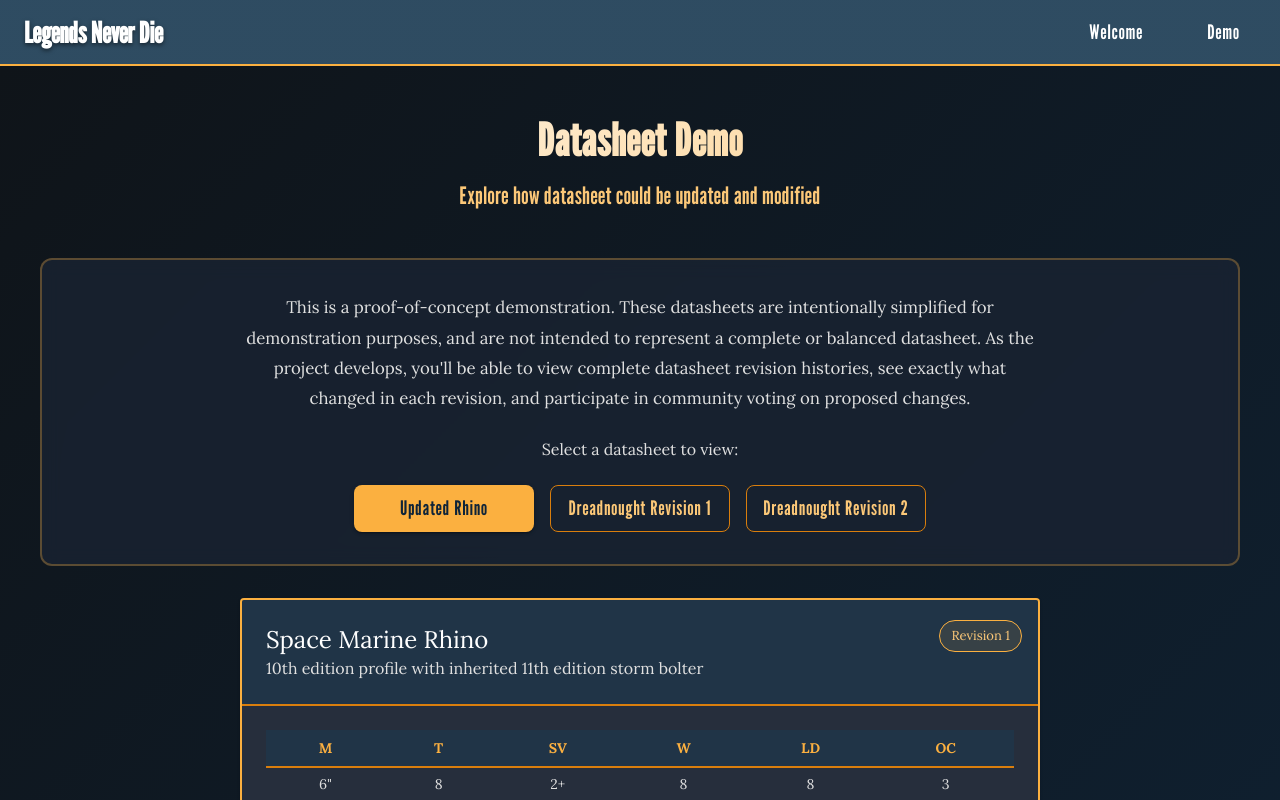
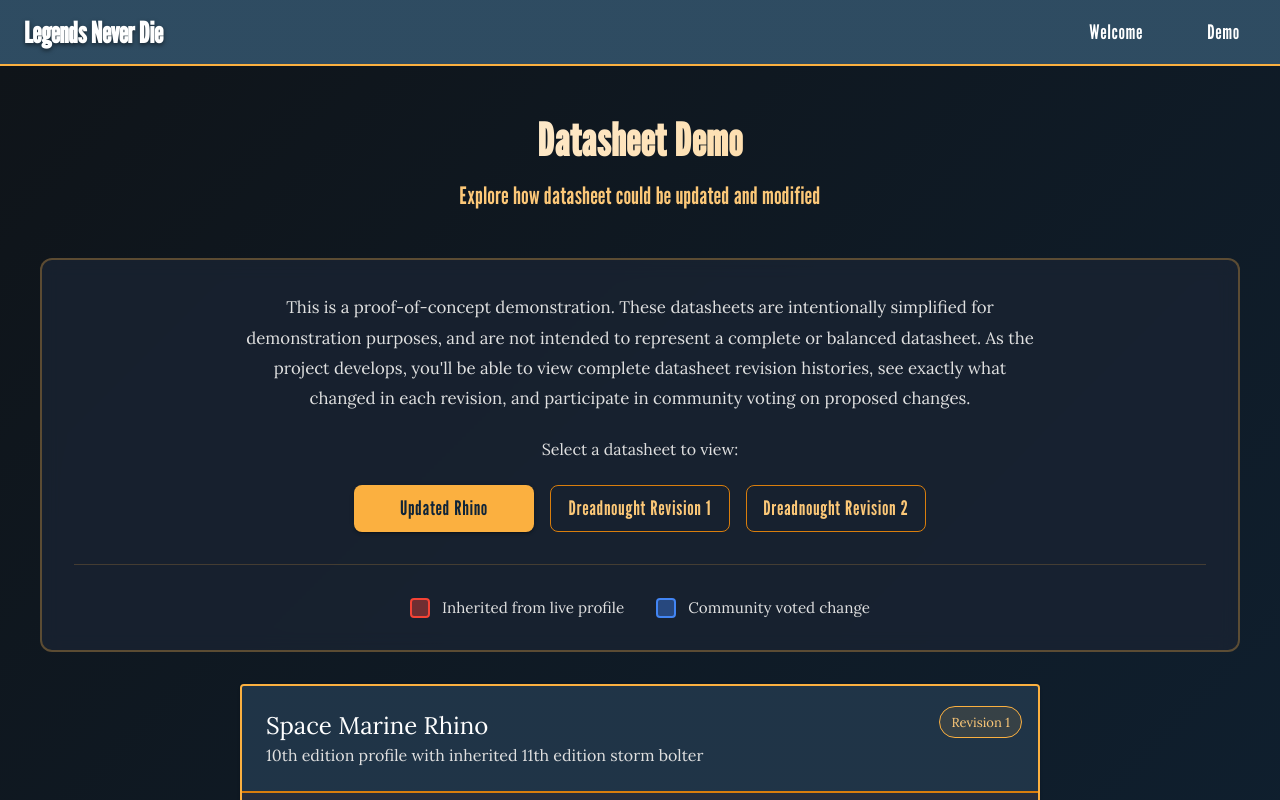
Before and after one commit to LukeAustintatious/legends-demo, a React (Vite) app: page /demo in a window 1280 px wide. Shown: the top 800 px of the page. Built offline with nearby package versions, Linux system fonts and the light colour scheme.

Commit message:
feat: add key to demo page

```diff
--- a/src/pages/Demo.tsx
+++ b/src/pages/Demo.tsx
@@ -69,6 +69,17 @@
               Dreadnought Revision 2
             </Button>
           </Box>
+
+          <Box className="highlighting-key">
+            <Box className="key-item">
+              <Box className="key-indicator inherited"></Box>
+              <Typography variant="body2">Inherited from live profile</Typography>
+            </Box>
+            <Box className="key-item">
+              <Box className="key-indicator community"></Box>
+              <Typography variant="body2">Community voted change</Typography>
+            </Box>
+          </Box>
         </Box>
 
         <Box className="datasheet-display">
--- a/src/styles/pages/Demo.scss
+++ b/src/styles/pages/Demo.scss
@@ -109,6 +109,55 @@
         }
       }
     }
+
+    .highlighting-key {
+      display: flex;
+      gap: 2rem;
+      justify-content: center;
+      margin-top: 2rem;
+      padding-top: 2rem;
+      border-top: 1px solid rgba($secondary-color, 0.2);
+      flex-wrap: wrap;
+
+      .key-item {
+        display: flex;
+        align-items: center;
+        gap: 0.75rem;
+
+        .key-indicator {
+          width: 20px;
+          height: 20px;
+          border-radius: 4px;
+          flex-shrink: 0;
+
+          &.inherited {
+            background-color: rgba(244, 67, 54, 0.4);
+            border: 2px solid #f44336;
+          }
+
+          &.community {
+            background-color: rgba(66, 133, 244, 0.4);
+            border: 2px solid #4285f4;
+          }
+        }
+
+        .MuiTypography-body2 {
+          color: $text-secondary;
+          font-size: 0.95rem;
+          line-height: 1.4;
+        }
+      }
+
+      @media (max-width: 768px) {
+        gap: 1rem;
+        margin-top: 1.5rem;
+        padding-top: 1.5rem;
+
+        .key-item .MuiTypography-body2 {
+          font-size: 0.9rem;
+        }
+      }
+    }
   }
 
   .datasheet-display {
```
